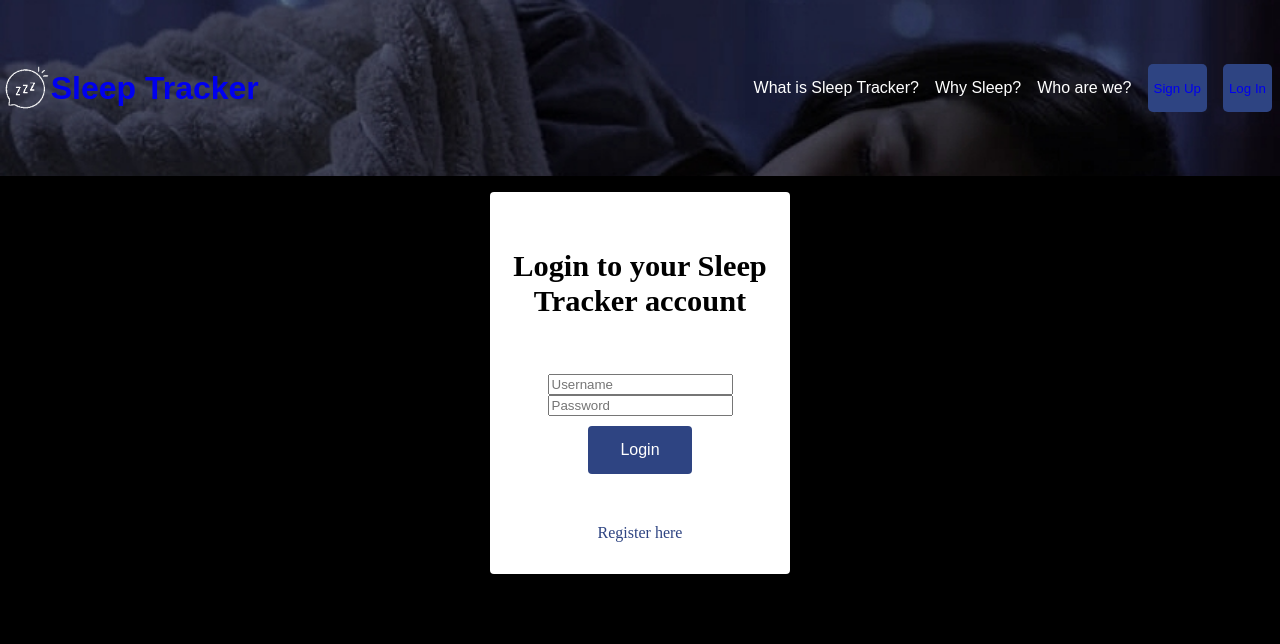
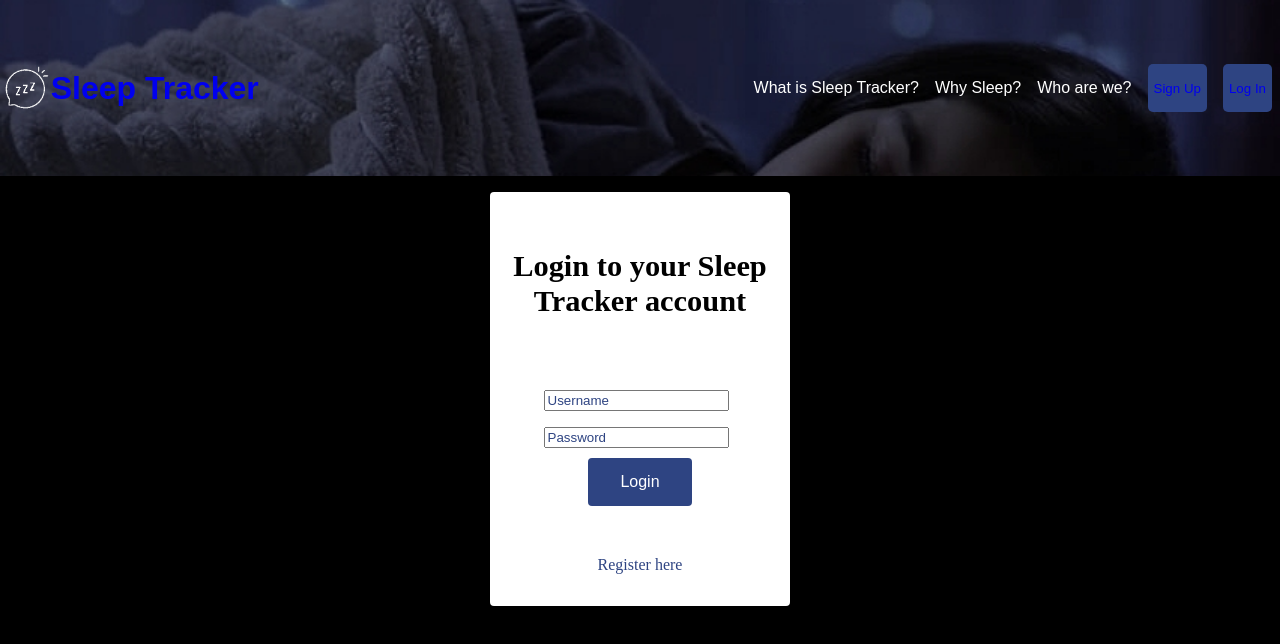
Before and after one commit to MelvinPeepers/app-sleeptracker, a React (Create React App) app in the folder app-sleeptracker/: page /login in a window 1280 px wide. Shown: the top 644 px of the page. Built offline with nearby package versions, Linux system fonts and the light colour scheme.

Commit message:
styling login and registration

```diff
--- a/app-sleeptracker/src/App.css
+++ b/app-sleeptracker/src/App.css
@@ -36,6 +36,15 @@ h3 {
   flex-direction: column;
   justify-content: center;
   align-items: center;
+}
+
+input {
+  margin-top: 16px;
+  margin-right: 8px;
+}
+
+input::placeholder {
+  color: #2e4482;
 }
 
 .btn-login {
--- a/app-sleeptracker/src/components/home/User.js
+++ b/app-sleeptracker/src/components/home/User.js
@@ -26,7 +26,7 @@ class User extends Component {
   }
 
   changeHandle = event => {
-    event.preventDefault();
+    // event.preventDefault();
     this.setState({ [event.target.name]: event.target.value });
   };
 
--- a/app-sleeptracker/src/components/login/Login.js
+++ b/app-sleeptracker/src/components/login/Login.js
@@ -49,6 +49,7 @@ class Login extends React.Component {
             name='username'
             placeholder='Username'
             value={username}
+            required
             onChange={this.handleChange}
           />
           <br />
@@ -57,6 +58,7 @@ class Login extends React.Component {
             name='password'
             placeholder='Password'
             value={password}
+            required
             onChange={this.handleChange}
           />
           <br />
--- a/app-sleeptracker/src/reducers/index.js
+++ b/app-sleeptracker/src/reducers/index.js
@@ -18,6 +18,7 @@ import {
   EDIT_USER_DATA_SUCCESS,
   EDIT_USER_DATA_FAILED
 } from "../actions";
+import { isDeclareModule } from "@babel/types";
 
 const initialState = {
   user: [],
```
